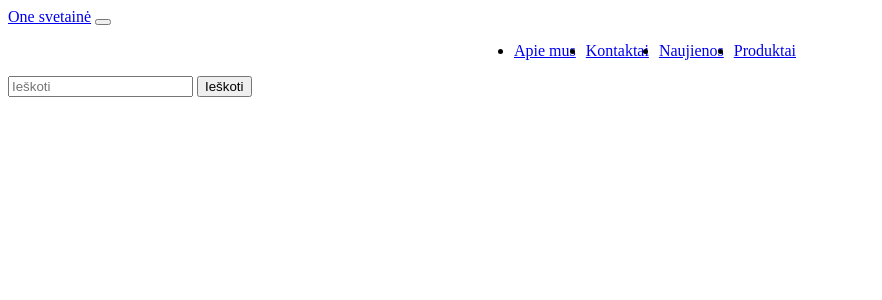
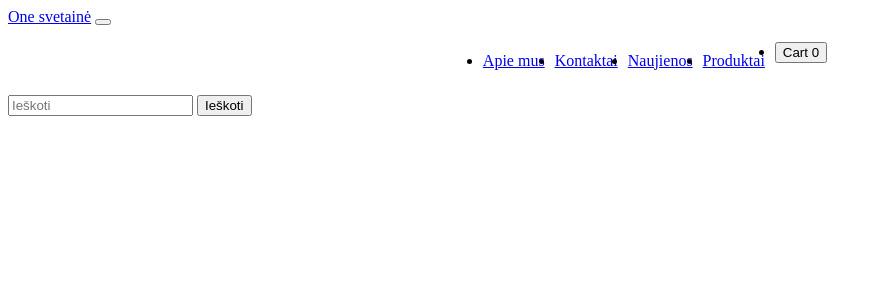
Before and after one commit to spartus123/one-2, a Flask app: template templates/nav.html in a window 1280 px wide. Shown: the top 300 px of the page, without its empty margins (0-882 px from the left). Run offline with Flask 3, Linux system fonts and the light colour scheme; the template is opened without the code that fills it, so the values that code supplies are empty.

Commit message:
Update nav.html

```diff
--- a/templates/nav.html
+++ b/templates/nav.html
@@ -56,6 +56,15 @@
             <li><a class="dropdown-item" href="#">Dropdown Item 3</a></li>
           </ul>
         </li>
+        <li class="nav-item">
+          <form class="d-flex">
+            <button class="btn btn-outline-dark" type="submit">
+              <i class="bi-cart-fill me-1"></i>
+              Cart
+              <span class="badge bg-dark text-white ms-1 rounded-pill">0</span>
+            </button>
+          </form>
+        </li>
       </ul>
       <form class="d-flex" role="search">
         <input class="form-control me-2" type="search" placeholder="Ieškoti" aria-label="Ieškoti">
```
